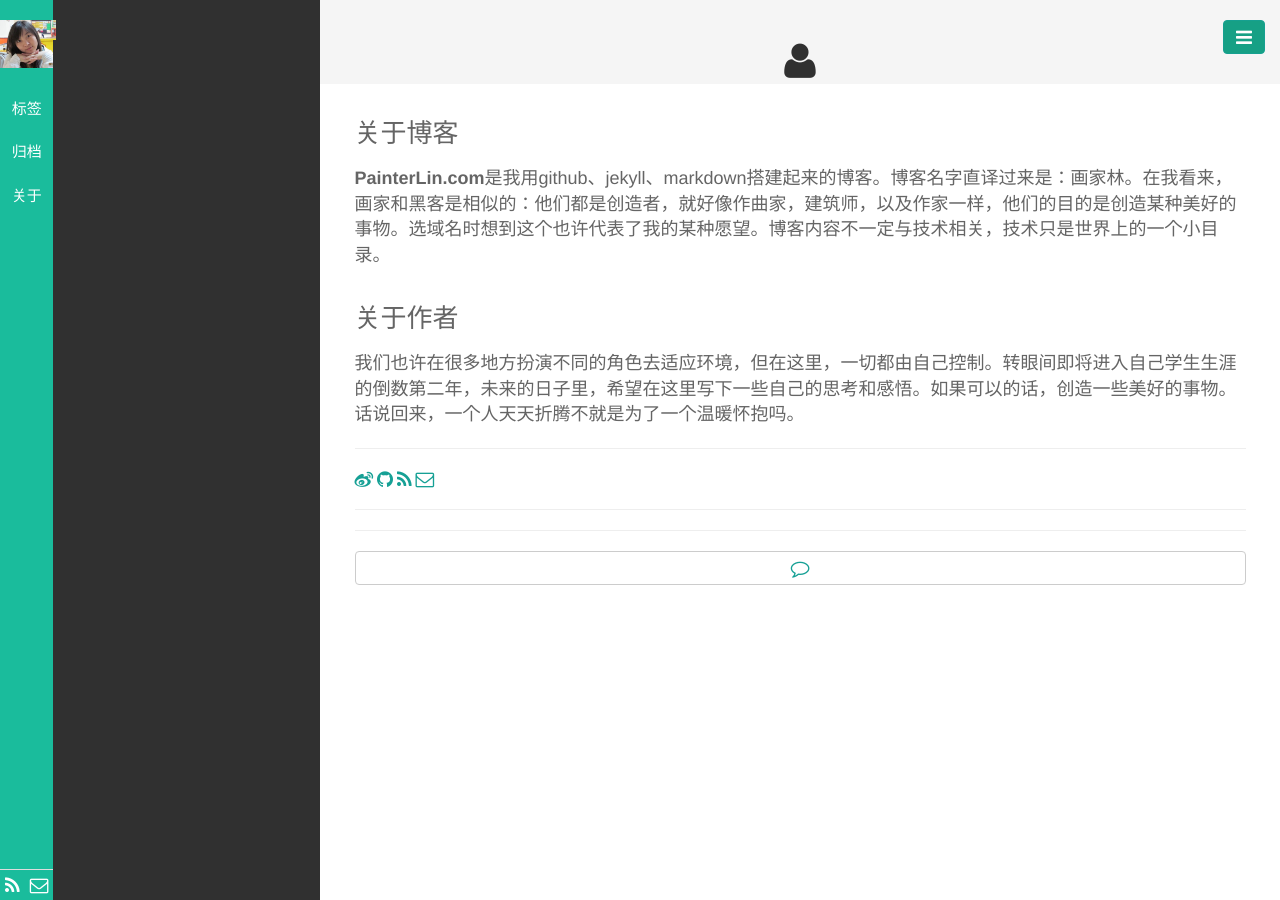
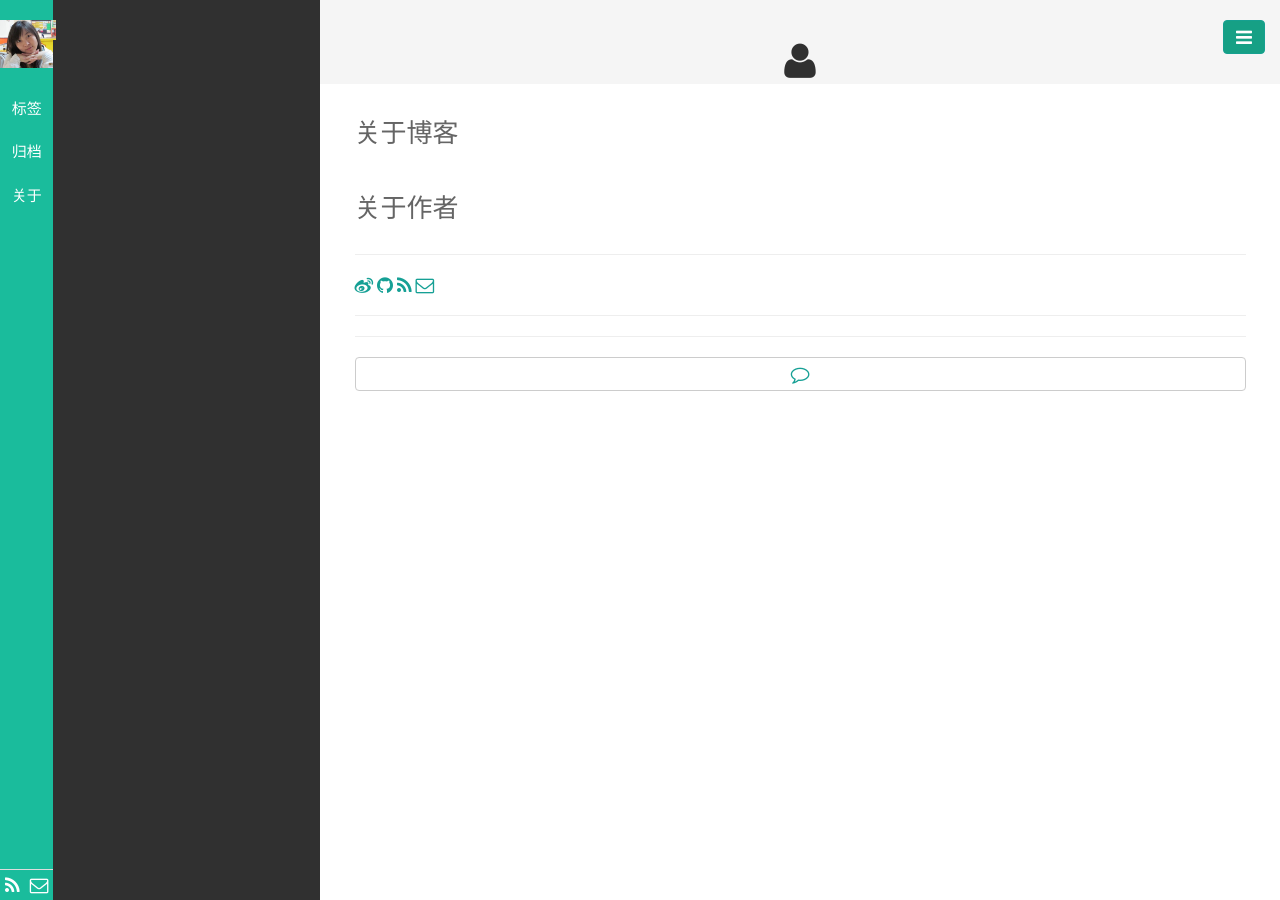
Before and after one commit to DrizztM/DrizztM.github.io, a Jekyll site: the page built from pages/about.html, in a window 1280 px wide. Built offline with Jekyll 4.4.1, drawn with Linux system fonts in a browser that asks for light colours; Markdown is read by kramdown in place of the engine named in the settings.

Commit message:
去掉其他的东西

```diff
--- a/pages/about.html
+++ b/pages/about.html
@@ -4,10 +4,8 @@ title: <i class="fa fa-user fa-lg"></i>
 titlename: 关于
 ---
 <h3>关于博客</h3>
-<p style=font-size:18px><B>PainterLin.com</B>是我用github、jekyll、markdown搭建起来的博客。博客名字直译过来是：画家林。在我看来，画家和黑客是相似的：他们都是创造者，就好像作曲家，建筑师，以及作家一样，他们的目的是创造某种美好的事物。选域名时想到这个也许代表了我的某种愿望。博客内容不一定与技术相关，技术只是世界上的一个小目录。</p>
 
 <h3>关于作者</h3>
-<p style=font-size:18px>我们也许在很多地方扮演不同的角色去适应环境，但在这里，一切都由自己控制。转眼间即将进入自己学生生涯的倒数第二年，未来的日子里，希望在这里写下一些自己的思考和感悟。如果可以的话，创造一些美好的事物。话说回来，一个人天天折腾不就是为了一个温暖怀抱吗。</p>
 
 <hr>
 <a href="{{ site.author.weibo }}" target="_blank">
```
